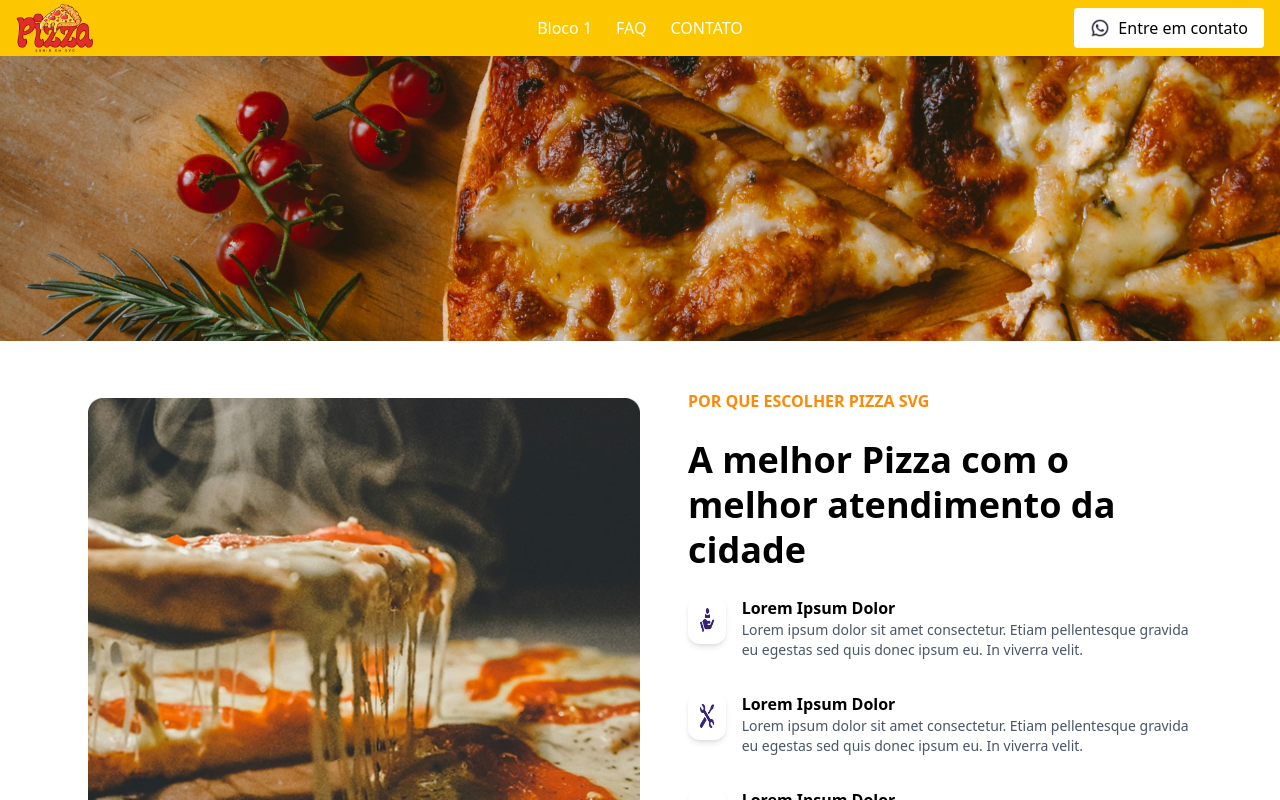
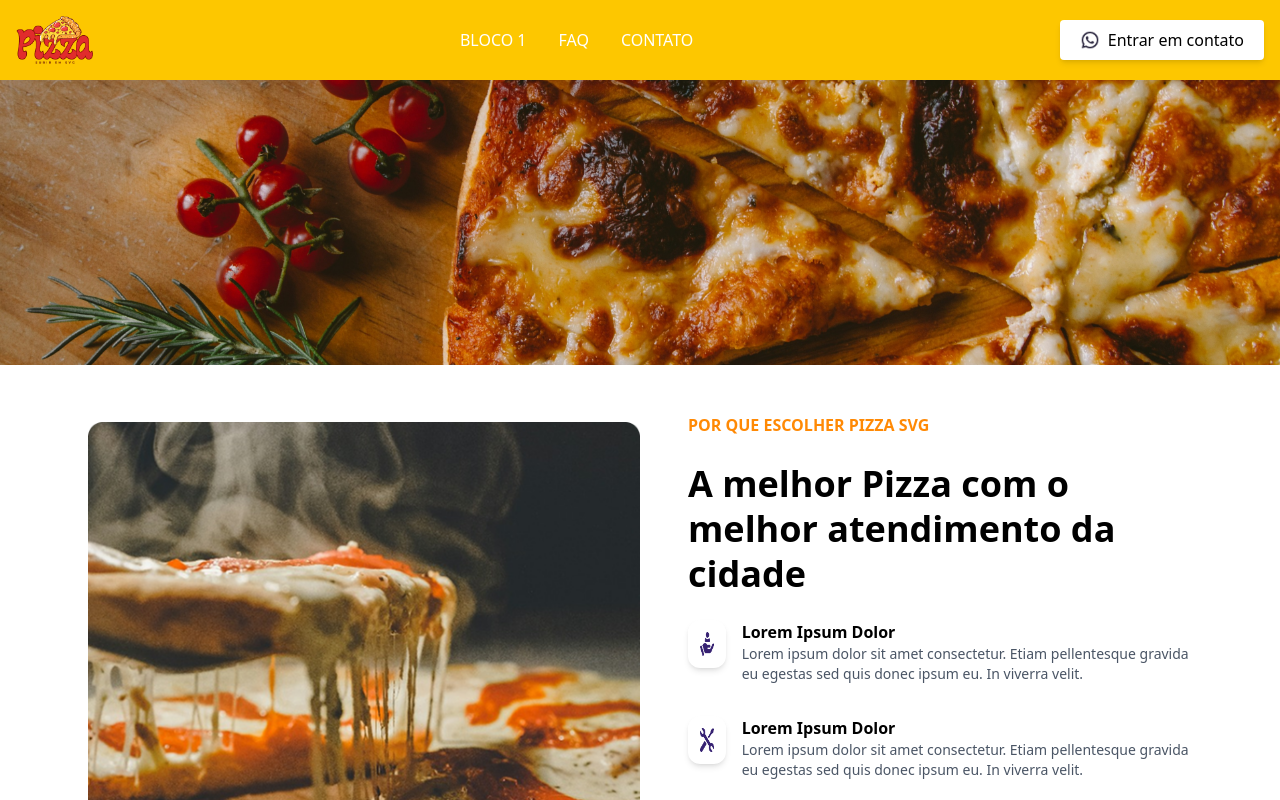
Before and after one commit to alvesmariadefatima/desafio-fullstack-junior-stant, a React (Vite) app: page / in a window 1280 px wide. Shown: the top 800 px of the page. Built offline with nearby package versions, Linux system fonts and the light colour scheme.

Commit message:
feat: Implementação da responsividade da navbar e inserção de link do botão de contato Whatsapp

```diff
--- a/src/components/Navbar/Navbar.tsx
+++ b/src/components/Navbar/Navbar.tsx
@@ -1,7 +1,20 @@
+import { useState, useEffect } from "react";
+
 const Navbar = () => {
+  const [isOpen, setIsOpen] = useState(false);
+  const [isMounted, setIsMounted] = useState(false);
+
+  useEffect(() => {
+    if (isOpen) setIsMounted(true);
+    else {
+      const timeout = setTimeout(() => setIsMounted(false), 300);
+      return () => clearTimeout(timeout);
+    }
+  }, [isOpen]);
+
   return (
-        <nav className="bg-yellow-400 flex items-center justify-center p-4 relative">
-            <div className="absolute left-4">
+    <nav className="bg-yellow-400 p-4 relative flex items-center justify-between w-full">
+      <div className="flex items-center">
         <img
           src="src/assets/logotipo-pizzaria.png"
           alt="Logotipo do Pizza SVG"
@@ -9,44 +22,95 @@ const Navbar = () => {
         />
       </div>
 
-            <ul className="flex gap-6">
+      <ul className="hidden md:flex gap-8 text-white">
         <li>
-                    <a
-                        className="text-white hover:underline"
-                        href="#"
-                        target="_blank">
-                        Bloco 1
+          <a href="#" className="hover:underline">
+            BLOCO 1
           </a>
         </li>
-
         <li>
-                    <a
-                        className="text-white hover:underline"
-                        href="#"
-                        target="_blank">
+          <a href="#" className="hover:underline">
             FAQ
           </a>
         </li>
-
         <li>
-                    <a
-                        className="text-white hover:underline"
-                        href="#"
-                        target="_blank">
+          <a href="#" className="hover:underline">
             CONTATO
           </a>
         </li>
       </ul>
-            <button className="absolute right-4 top-2-translate-y-1 bg-white flex items-center gap-2 px-4 py-2 rounded">
+
+      <a
+        href ="https://wa.me/5545988041417?text=Oi%20mensagem%0A"
+        target="_blank"
+        className="hidden md:flex items-center gap-2 bg-white px-5 py-2 rounded shadow-md transition-colors">
         <img
           src="src/assets/whatsapp-line.png"
           alt="Ícone do Whatsapp"
           className="h-5 w-5"
         />
-                    Entre em contato
+        Entrar em contato
+      </a>
+
+      <button
+        className="md:hidden flex items-center"
+        onClick={() => setIsOpen(!isOpen)}
+        aria-label="Menu suspenso"
+      >
+        <img
+          src="src/assets/menu-sanduiche.png"
+          alt="Menu sanduíche"
+          className="h-6 w-6"
+        />
       </button>
+
+      {isMounted && (
+        <div
+          className={`absolute top-16 left-0 w-full bg-yellow-400 px-6 py-6 flex flex-col gap-6 z-50 md:hidden
+            transform transition-transform duration-300 ease-in-out origin-top
+            ${isOpen ? "opacity-100 scale-y-100" : "opacity-0 scale-y-0 pointer-events-none"}
+          `}
+        >
+          <a
+            href="#"
+            className="text-white text-lg font-semibold hover:underline text-center"
+            onClick={() => setIsOpen(false)}
+          >
+            Bloco 1
+          </a>
+          <a
+            href="#"
+            className="text-white text-lg font-semibold hover:underline text-center"
+            onClick={() => setIsOpen(false)}
+          >
+            FAQ
+          </a>
+          <a
+            href="#"
+            className="text-white text-lg font-semibold hover:underline text-center"
+            onClick={() => setIsOpen(false)}
+          >
+            CONTATO
+          </a>
+
+          <div className="flex justify-center mt-4">
+            <a
+              href="https://wa.me/5545988041417?text=Oi%20mensagem%0A"
+              target="_blank"
+              className="flex items-center gap-2 bg-white font-semibold px-6 py-3 rounded shadow-md w-max transition-colors"
+            >
+              <img
+                src="src/assets/whatsapp-line.png"
+                alt="Ícone do Whatsapp"
+                className="h-6 w-6"
+              />
+              Entrar em contato
+            </a>
+          </div>
+        </div>
+      )}
     </nav>
-    )
-}
+  );
+};
 
-export default Navbar
+export default Navbar;
```
Lines whose indentation alone changed are shown as unchanged.
